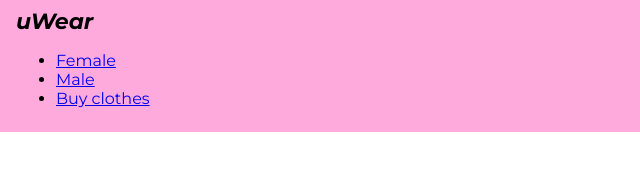
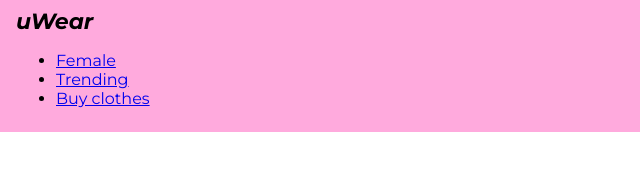
Before and after one commit to gmalheiro/uWear, a plain HTML site: page index.html in a window 1280 px wide. Shown: the full height of the page, 0-640 px from the left. Drawn offline with Linux system fonts and the light colour scheme.

Commit message:
Changed menu name

```diff
--- a/index.html
+++ b/index.html
@@ -26,7 +26,7 @@
             <a href="#">Female</a>
           </li>
           <li class="main-nav__item">
-            <a href="#">Male</a>
+            <a href="#">Trending</a>
           </li>
           <li class="main-nav__item main-nav__item--cta">
             <a href="#">Buy clothes</a>
```
